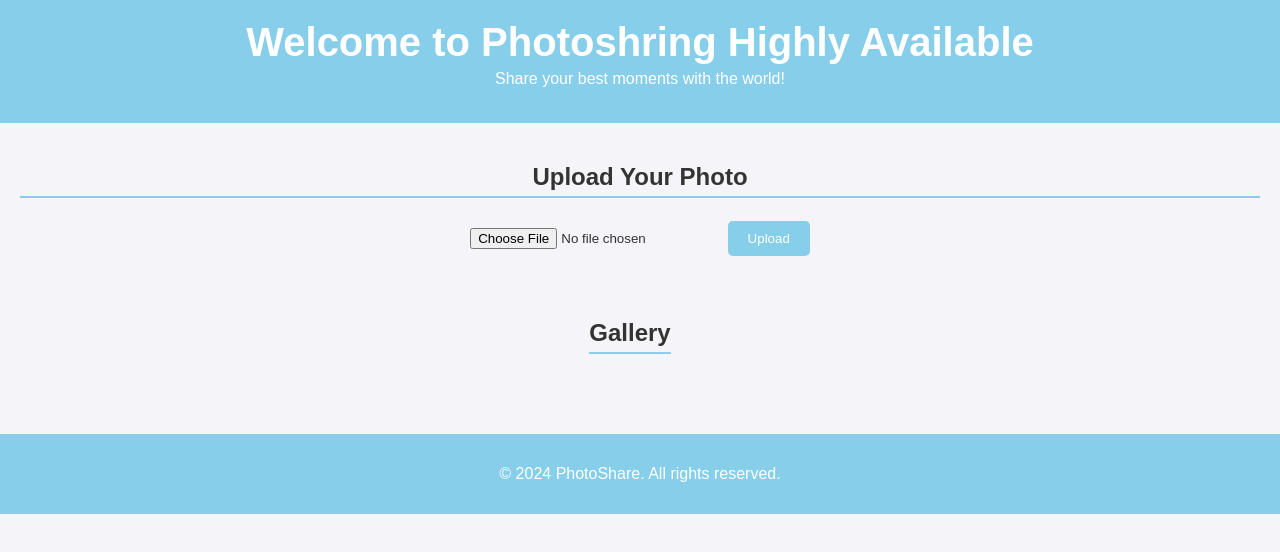
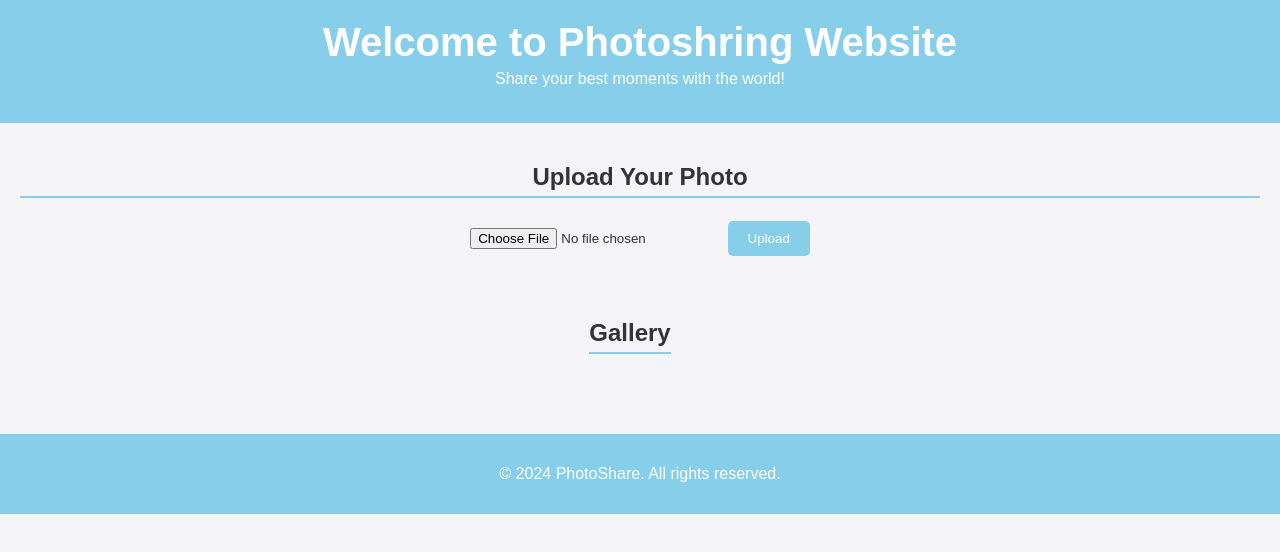
Before and after one commit to iamzohav/Project-AWS-, a plain HTML site: page index.html in a window 1280 px wide. Drawn offline with Linux system fonts and the light colour scheme.

Commit message:
Update index.html

```diff
--- a/index.html
+++ b/index.html
@@ -8,7 +8,7 @@
 </head>
 <body>
   <header>
-    <h1>Welcome to Photoshring Highly Available</h1>
+    <h1>Welcome to Photoshring Website</h1>
     <p>Share your best moments with the world!</p>
   </header>
   <main>
```
